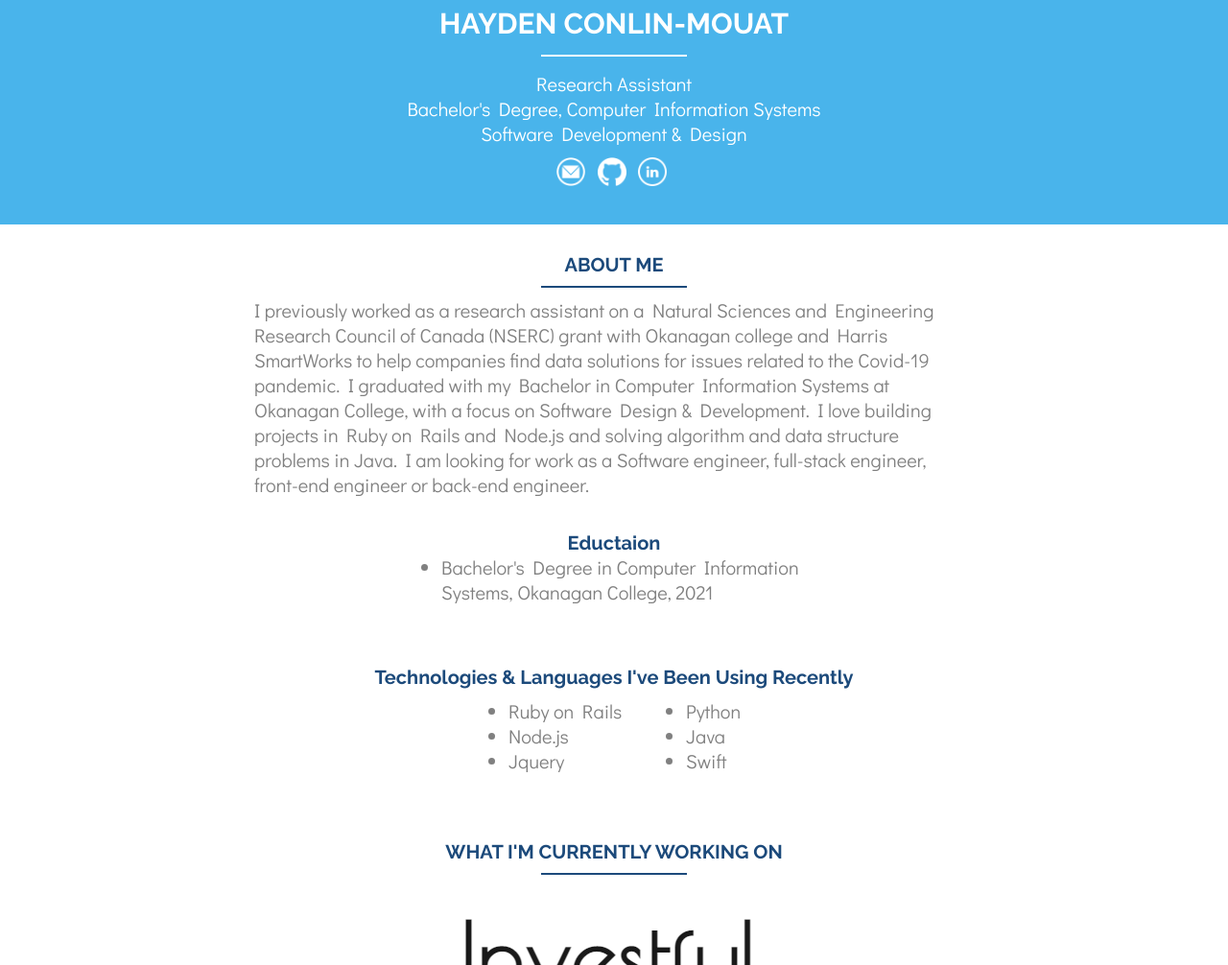
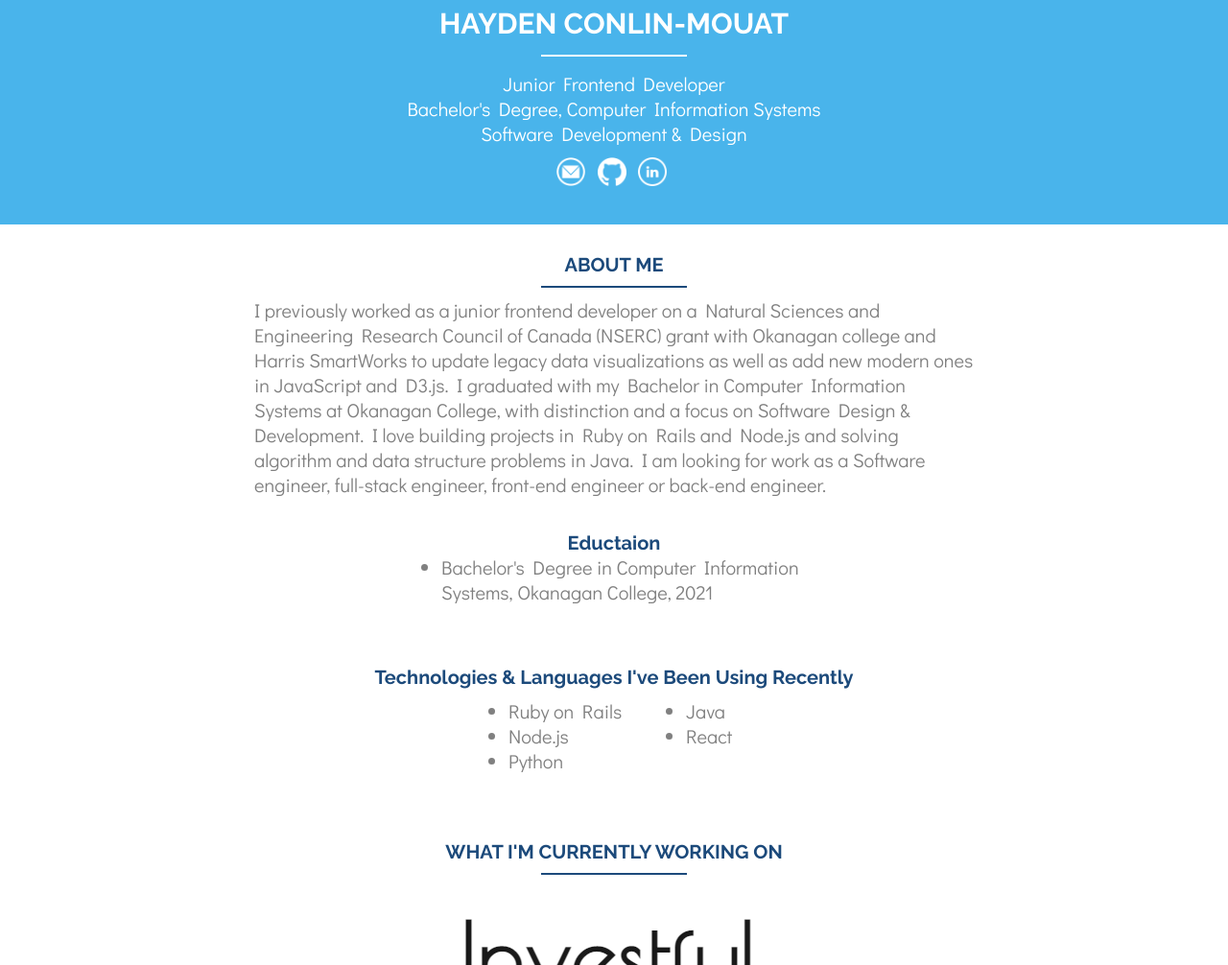
Before and after one commit to hconlin/hconlin.github.io, a plain HTML site: page index.html in a window 1280 px wide. Shown: the part 268-1274 px from the top of the page at 96% size. Drawn offline with nearby package versions, Linux system fonts and the light colour scheme.

Commit message:
changed headline

```diff
--- a/index.html
+++ b/index.html
@@ -31,7 +31,7 @@
         <div class="info">
           <div class="name"><b>HAYDEN CONLIN-MOUAT</b></div><hr style="width: 150px; border: 1px solid white;">
           <div class="about">
-              Research Assistant<br> Bachelor's Degree, Computer Information Systems<br>Software Development & Design
+              Junior Frontend Developer<br> Bachelor's Degree, Computer Information Systems<br>Software Development & Design
           </div>
           <span class="links">
             <a href="mailto:hconlinmouat@gmail.com"><img class="icons" src="static/images/email.png" alt="Email"/></a>
@@ -47,7 +47,7 @@
     <div class="about-me">
       ABOUT ME<hr style="width: 150px; border: 1px solid #1C4A7B;">
       <div class="text about-me-text">
-        I previously worked as a research assistant on a Natural Sciences and Engineering Research Council of Canada (NSERC) grant with Okanagan college and Harris SmartWorks to help companies find data solutions for issues related to the Covid-19 pandemic. I graduated with my Bachelor in Computer Information Systems at Okanagan College, with a focus on Software Design & Development.
+        I previously worked as a junior frontend developer on a Natural Sciences and Engineering Research Council of Canada (NSERC) grant with Okanagan college and Harris SmartWorks to update legacy data visualizations as well as add new modern ones in JavaScript and D3.js. I graduated with my Bachelor in Computer Information Systems at Okanagan College, with distinction and a focus on Software Design & Development.
         I love building projects in Ruby on Rails and Node.js and solving algorithm and data structure problems in Java. I am looking for work as a Software engineer, full-stack engineer, front-end engineer or back-end engineer.<br><br>
       </div>
       <div class="text">
@@ -61,10 +61,9 @@
         <ul class="tech-list">
           <li>Ruby on Rails</li>
           <li>Node.js</li>
-          <li>Jquery</li>
           <li>Python</li>
           <li>Java</li>
-          <li>Swift</li>
+          <li>React</li>
         </ul>
       </div>
     </div>
```
